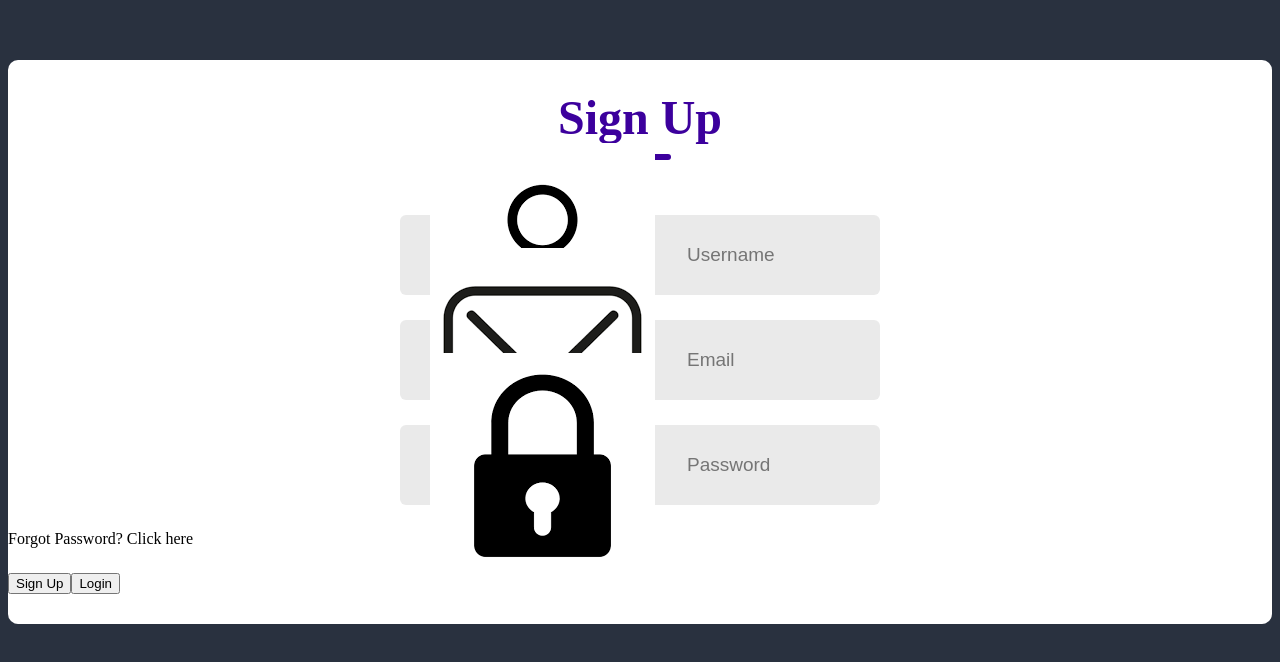
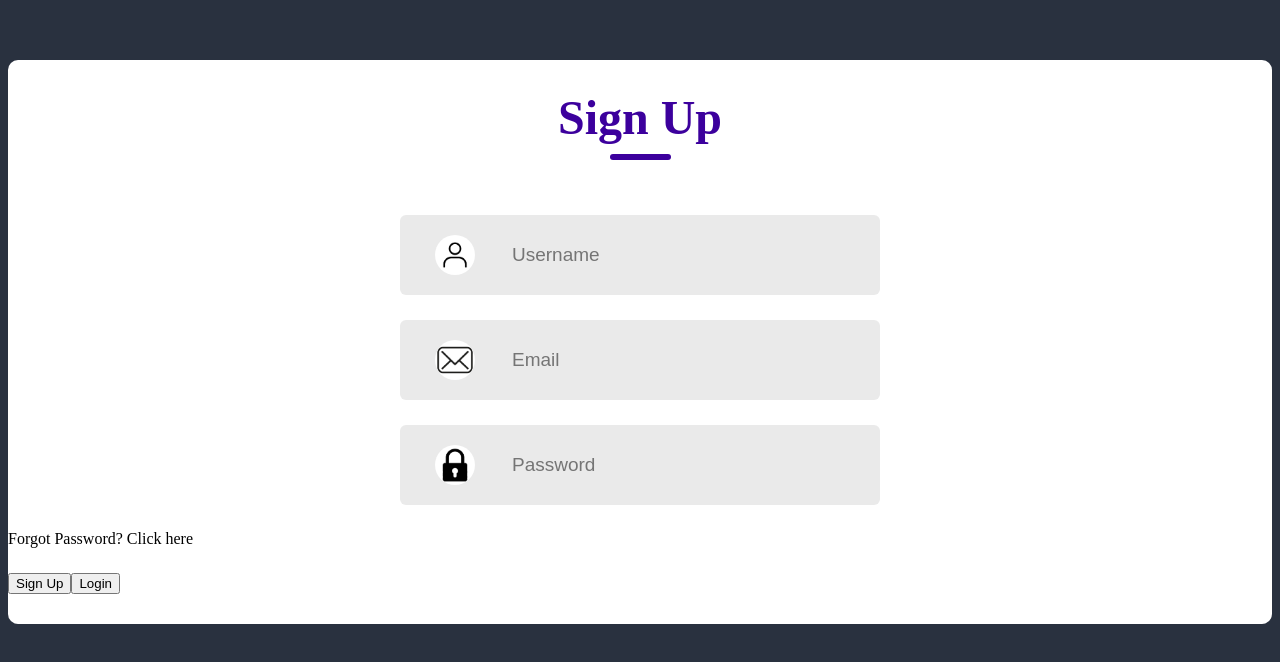
Before and after one commit to mavericakaviggu/Habit-Tracker, a React (Vite) app: page / in a window 1280 px wide. Shown: the part 140-802 px from the top of the page. Built offline with nearby package versions, Linux system fonts and the light colour scheme.

Commit message:
draft login

```diff
--- a/src/Components/CSS/LoginSignUp.css
+++ b/src/Components/CSS/LoginSignUp.css
@@ -44,8 +44,15 @@
     border-radius: 6px;
 }
 .input img{
-    margin: 0px 30px;
+    margin: 30px 30px;
+    width: 40px;
+    height: 40px;
+    object-fit: contain;
+    border: 7px;
+    border-radius: 50%;
+    padding: 5px;
 }
+
 .input input{
     height: 50px;
     width: 400px;
```
